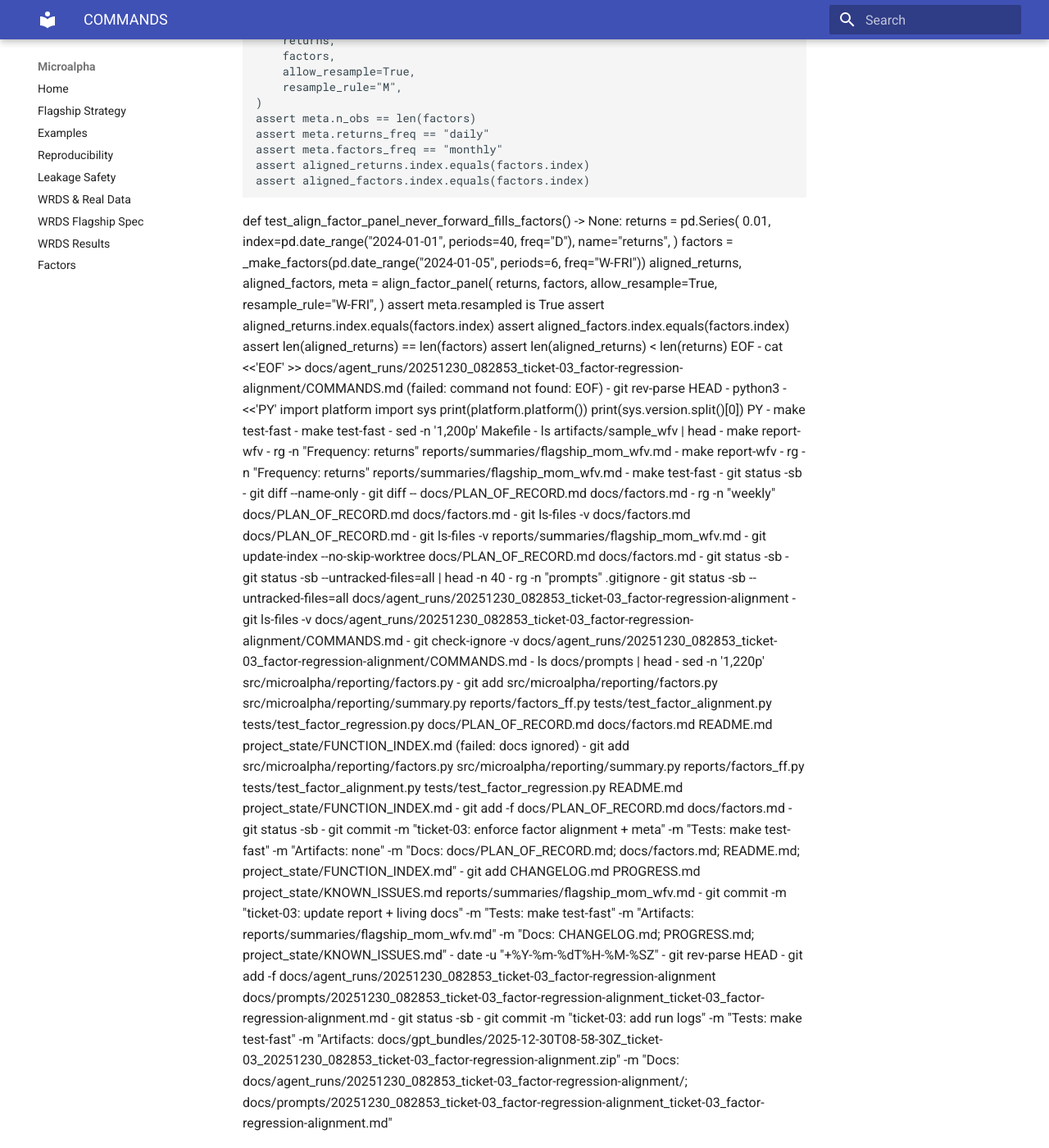
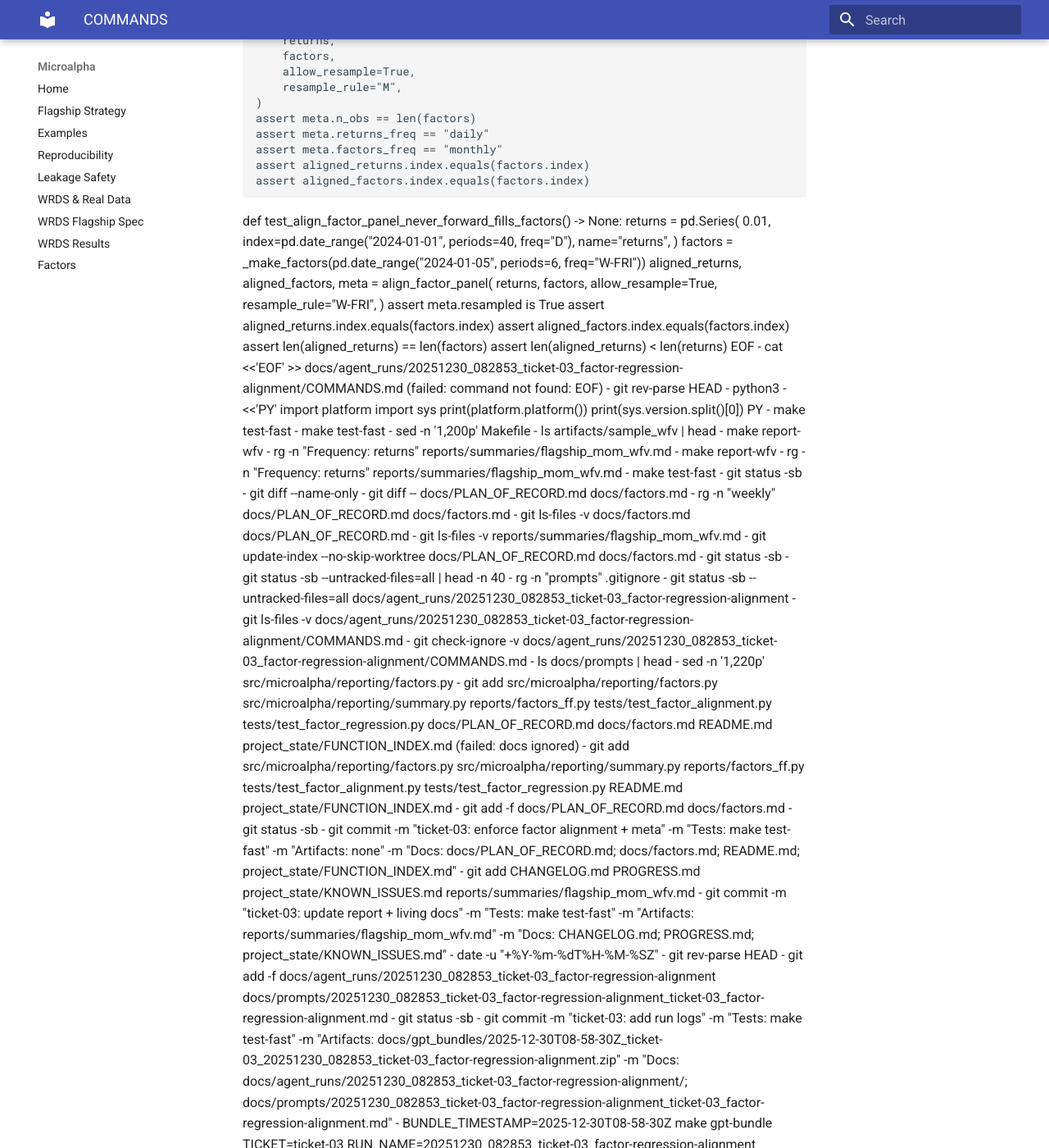
Before and after one commit to MateoBodon/microalpha, an MkDocs documentation site: the page built from docs/agent_runs/20251230_082853_ticket-03_factor-regression-alignment/COMMANDS.md, in a window 1280 px wide and 1400 px high, scrolled down 3199 px. Shown: the whole window at 82% size. Built offline with MkDocs 1.6.1 and Material for MkDocs 9.7.7, drawn with Linux system fonts in a browser that asks for light colours.

Commit message:
ticket-03: record bundle command
Tests: not run (commands log update)

Artifacts: docs/gpt_bundles/2025-12-30T08-58-30Z_ticket-03_20251230_082853_ticket-03_factor-regression-alignment.zip

Docs: docs/agent_runs/20251230_082853_ticket-03_factor-regression-alignment/COMMANDS.md

```diff
--- a/docs/agent_runs/20251230_082853_ticket-03_factor-regression-alignment/COMMANDS.md
+++ b/docs/agent_runs/20251230_082853_ticket-03_factor-regression-alignment/COMMANDS.md
@@ -274,3 +274,4 @@ PY
 - git add -f docs/agent_runs/20251230_082853_ticket-03_factor-regression-alignment docs/prompts/20251230_082853_ticket-03_factor-regression-alignment_ticket-03_factor-regression-alignment.md
 - git status -sb
 - git commit -m "ticket-03: add run logs" -m "Tests: make test-fast" -m "Artifacts: docs/gpt_bundles/2025-12-30T08-58-30Z_ticket-03_20251230_082853_ticket-03_factor-regression-alignment.zip" -m "Docs: docs/agent_runs/20251230_082853_ticket-03_factor-regression-alignment/; docs/prompts/20251230_082853_ticket-03_factor-regression-alignment_ticket-03_factor-regression-alignment.md"
+- BUNDLE_TIMESTAMP=2025-12-30T08-58-30Z make gpt-bundle TICKET=ticket-03 RUN_NAME=20251230_082853_ticket-03_factor-regression-alignment
```
